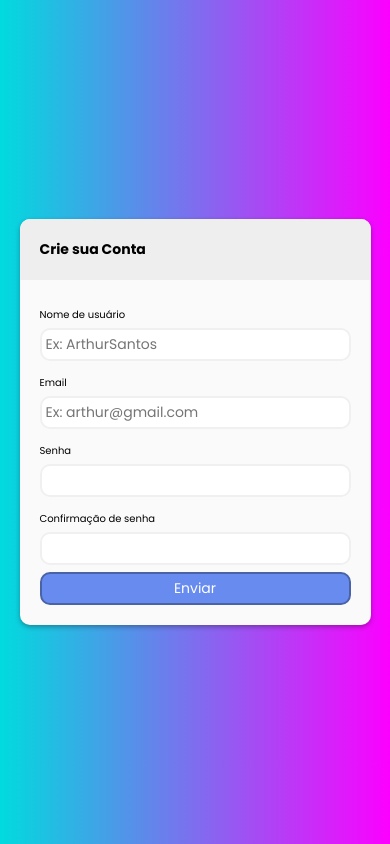
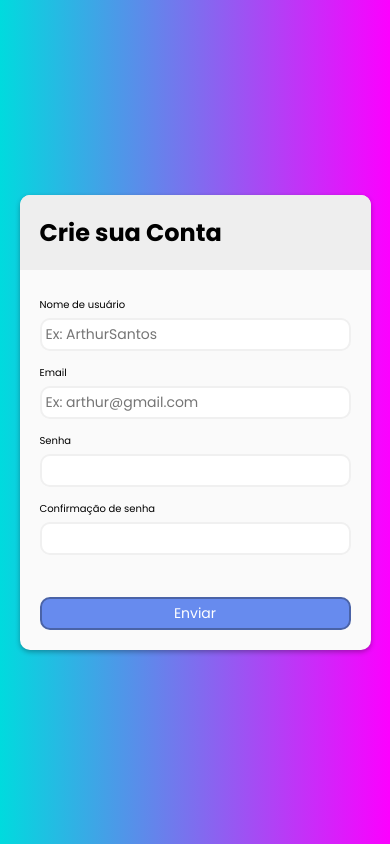
Before and after one commit to ArthurSanttos/first-project, a plain HTML site: page index.html in a window 390 px wide. Drawn offline with Linux system fonts and the light colour scheme.

Commit message:
media query adicionada

```diff
--- a/style.css
+++ b/style.css
@@ -148,12 +148,12 @@
     .container{
       width: 90%;
     }
-    .header h2{
-      font-size: 14px;
-    }
     #form input,
     #form button {
       padding: 4px;
+    }
+    .form button{
+      margin-top: 35px;
     }
 
     #form label{
```
